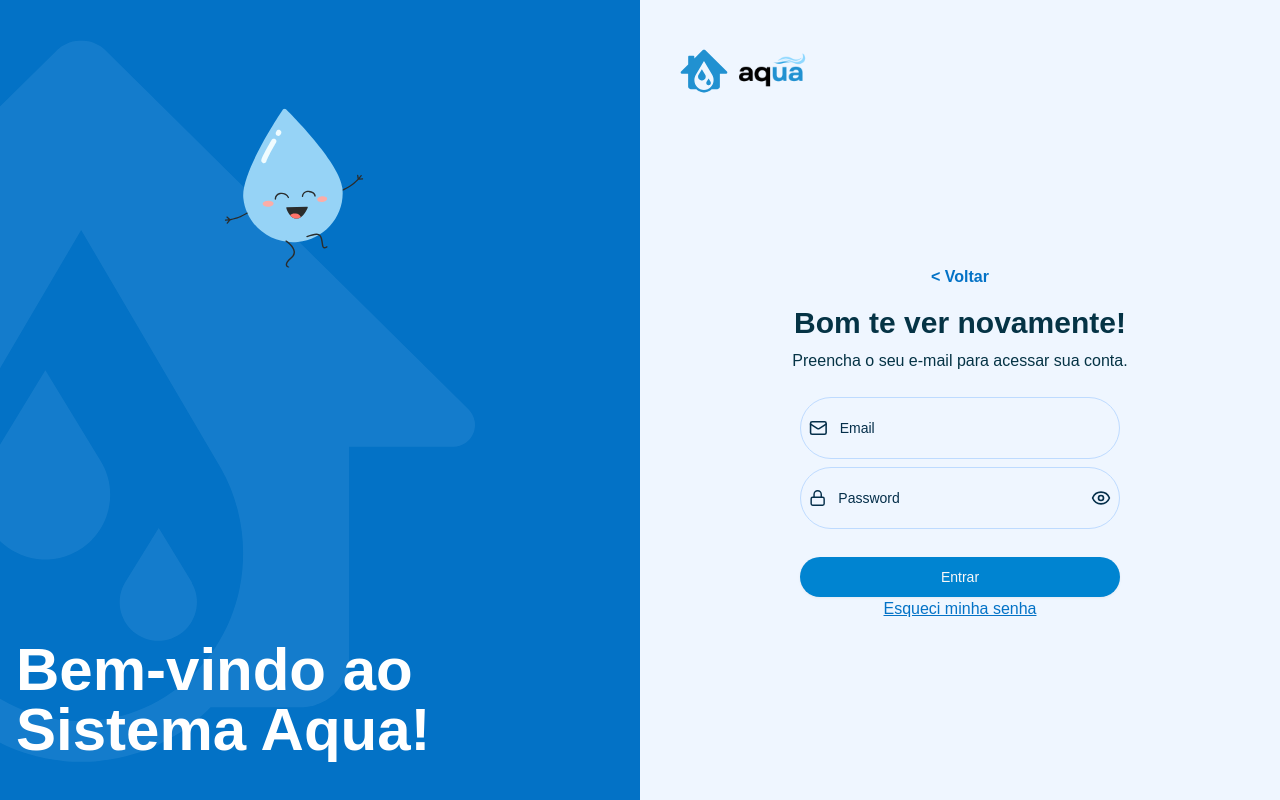
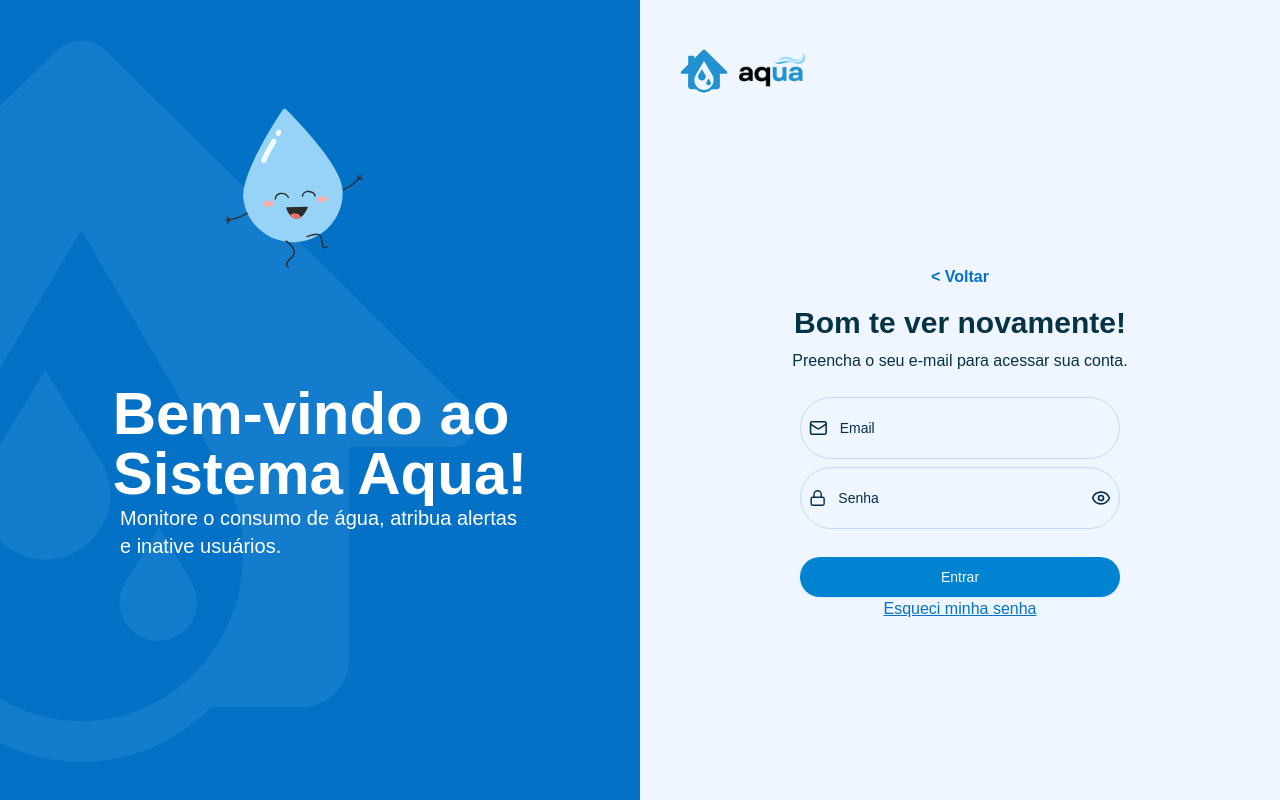
Before and after one commit to tcc-aqua/aqua, a Next.js app in the folder dashboard/: page /auth/email-login in a window 1280 px wide. Built offline with nearby package versions, Linux system fonts and the light colour scheme.

Commit message:
feat: login

```diff
--- a/dashboard/src/app/auth/email-login/page.jsx
+++ b/dashboard/src/app/auth/email-login/page.jsx
@@ -17,10 +17,13 @@ export default function EmailLogin() {
                         className="absolute inset-0 h-full w-full object-cover"
                     />
 
-                    <div className="absolute inset-0 flex flex-col justify-end items-center pb-10 px-4 text-white z-20">
+                    <div className="absolute inset-0 flex flex-col justify-end mb-50 items-center pb-10 px-4 text-white z-20">
                         <h1 className="text-4xl md:text-4xl lg:text-6xl font-bold">
-                        Bem-vindo ao Sistema Aqua!
+                        Bem-vindo ao <br/> Sistema Aqua!
                         </h1>
+                        <p className="text-lg max-w-100 md:text-xl text-white">
+            Monitore o consumo de água, atribua alertas e inative usuários.
+          </p>
                     </div>
                 </div>
 
--- a/dashboard/src/components/blocks/instruction/index.jsx
+++ b/dashboard/src/components/blocks/instruction/index.jsx
@@ -61,7 +61,14 @@ export function Instruction() {
     const currentItem = tabsData.find((t) => t.value === currentTab);
 
     return (
-        <AlertDialog>
+        <AlertDialog
+            onOpenChange={(isOpen) => {
+                // sempre que o modal for fechado, resetar para a primeira tab
+                if (!isOpen) {
+                    setCurrentTab(tabsData[0].value);
+                }
+            }}
+        >
             <AlertDialogTrigger asChild>
                 <Button
                     variant="ghost"
@@ -76,7 +83,7 @@ export function Instruction() {
                     className="absolute top-4 right-4 p-2 rounded-full hover:bg-muted transition"
                     asChild
                 >
-                    <Button variant="ghost" size="icon" className="h-6 w-6 p-0">
+                    <Button variant="ghost" size="icon" className="h-6 w-6 p-0 cursor-pointer">
                         x
                     </Button>
                 </AlertDialogCancel>
@@ -108,6 +115,7 @@ export function Instruction() {
                         variant="outline"
                         onClick={goPrevious}
                         disabled={currentTab === tabsData[0].value}
+                        className="cursor-pointer"
                     >
                         Anterior
                     </Button>
@@ -115,6 +123,7 @@ export function Instruction() {
                     <Button
                         onClick={goNext}
                         disabled={currentTab === tabsData[tabsData.length - 1].value}
+                        className="cursor-pointer"
                     >
                         Próximo
                     </Button>
--- a/dashboard/src/components/input-07.jsx
+++ b/dashboard/src/components/input-07.jsx
@@ -28,7 +28,7 @@ export default function InputWithAdornmentDemo() {
         <LockIcon className="h-5 w-5 text-muted-foreground" />
         <Input
           type={showPassword ? "text" : "password"}
-          placeholder="Password"
+          placeholder="Senha"
           className="border-0 focus-visible:ring-0 shadow-none h-15 rounded-full" />
         <button onClick={togglePasswordVisibility}>
           {showPassword ? (
@@ -39,7 +39,7 @@ export default function InputWithAdornmentDemo() {
         </button>
       </div>
       <Link href={'../dashboard'}>
-      <Button className="w-full rounded-full h-10 mt-5">Entrar</Button>
+      <Button className="w-full rounded-full h-10 mt-5 cursor-pointer">Entrar</Button>
       </Link>
       <Link href='../login' className="text-[#0372c6] underline hover:text-blue-900 flex justify-center">
          Esqueci minha senha
```
